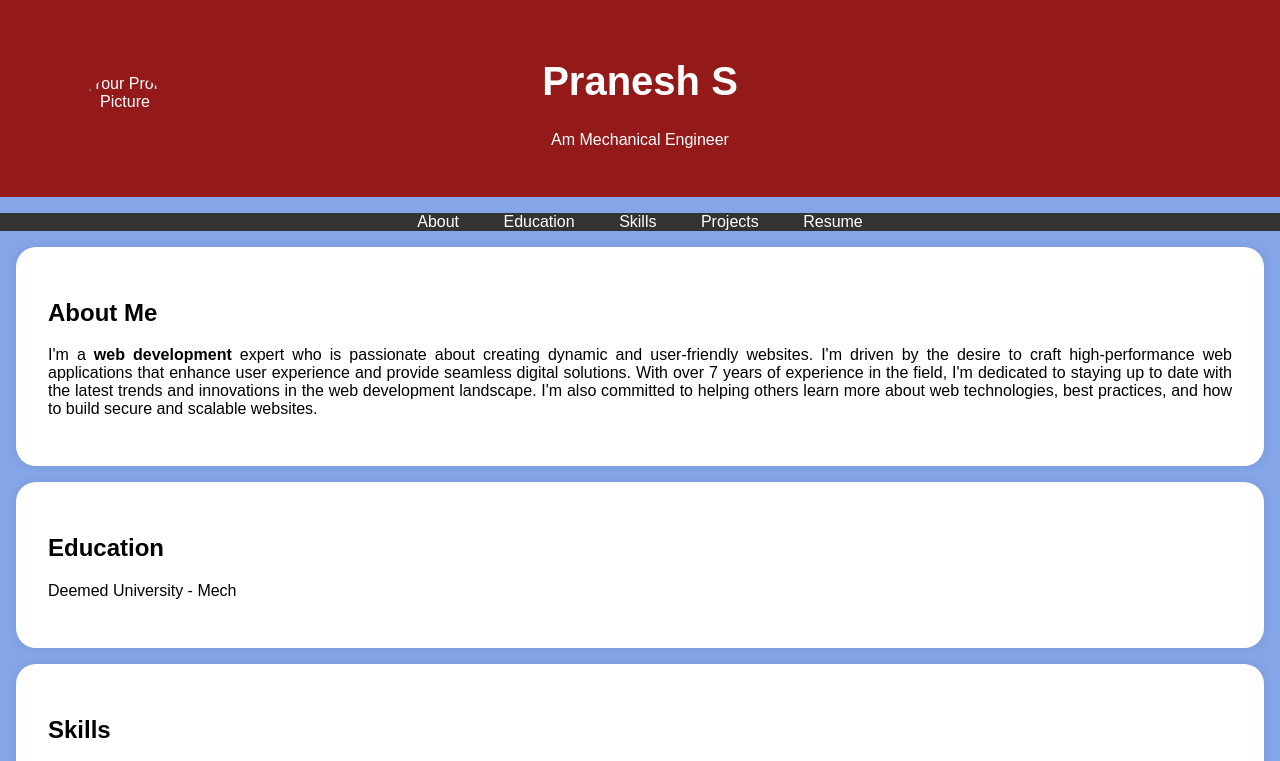
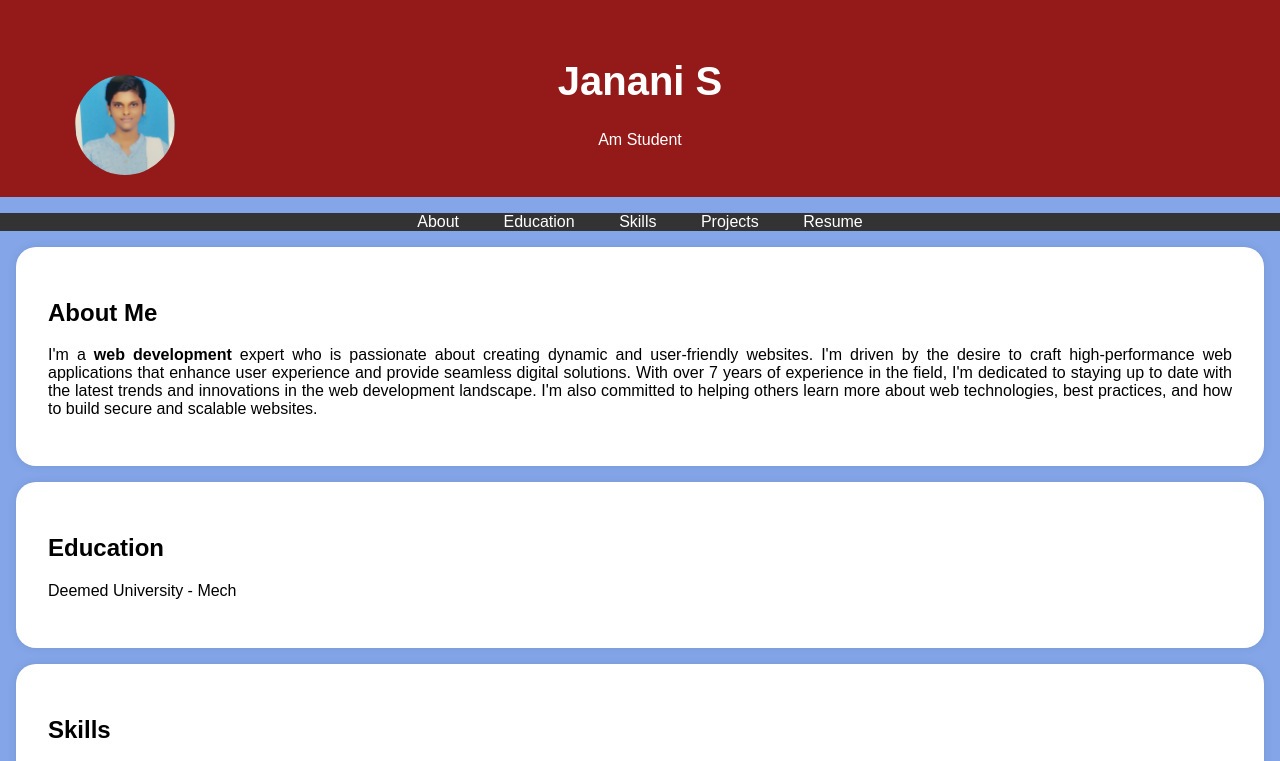
Before and after one commit to Janani08112005/digital-portfolio, a plain HTML site: page index.html in a window 1280 px wide. Shown: the top 761 px of the page. Drawn offline with Linux system fonts and the light colour scheme.

Commit message:
Update index.html

```diff
--- a/index.html
+++ b/index.html
@@ -95,9 +95,9 @@
     <header>
         <div class="header-content">
             <!-- Add your profile picture here -->
-            <img src="passport photo.jpg" alt="Your Profile Picture" class="profile-picture">
-            <h1>Pranesh S</h1>
-            <p>Am Mechanical Engineer</p>
+            <img src="Janani.jpg" alt="Your Profile Picture" class="profile-picture">
+            <h1>Janani S</h1>
+            <p>Am Student </p>
         </div>
     </header>
 
@@ -169,14 +169,14 @@
         <div class="section-content">
             <center>
             <h2>Resume</h2>
-            <a href="file.pdf" target="_blank" class="download-button">Download CV</a>
+            <a href="Resume.pdf" target="_blank" class="download-button">Download CV</a>
         </center>
         </div>
 
     </section>
 
     <footer>
-        <p>&copy; 2025 Pranesh S</p>
+        <p>&copy; 2025 Janani S</p>
     </footer>
 
     <script>
```
